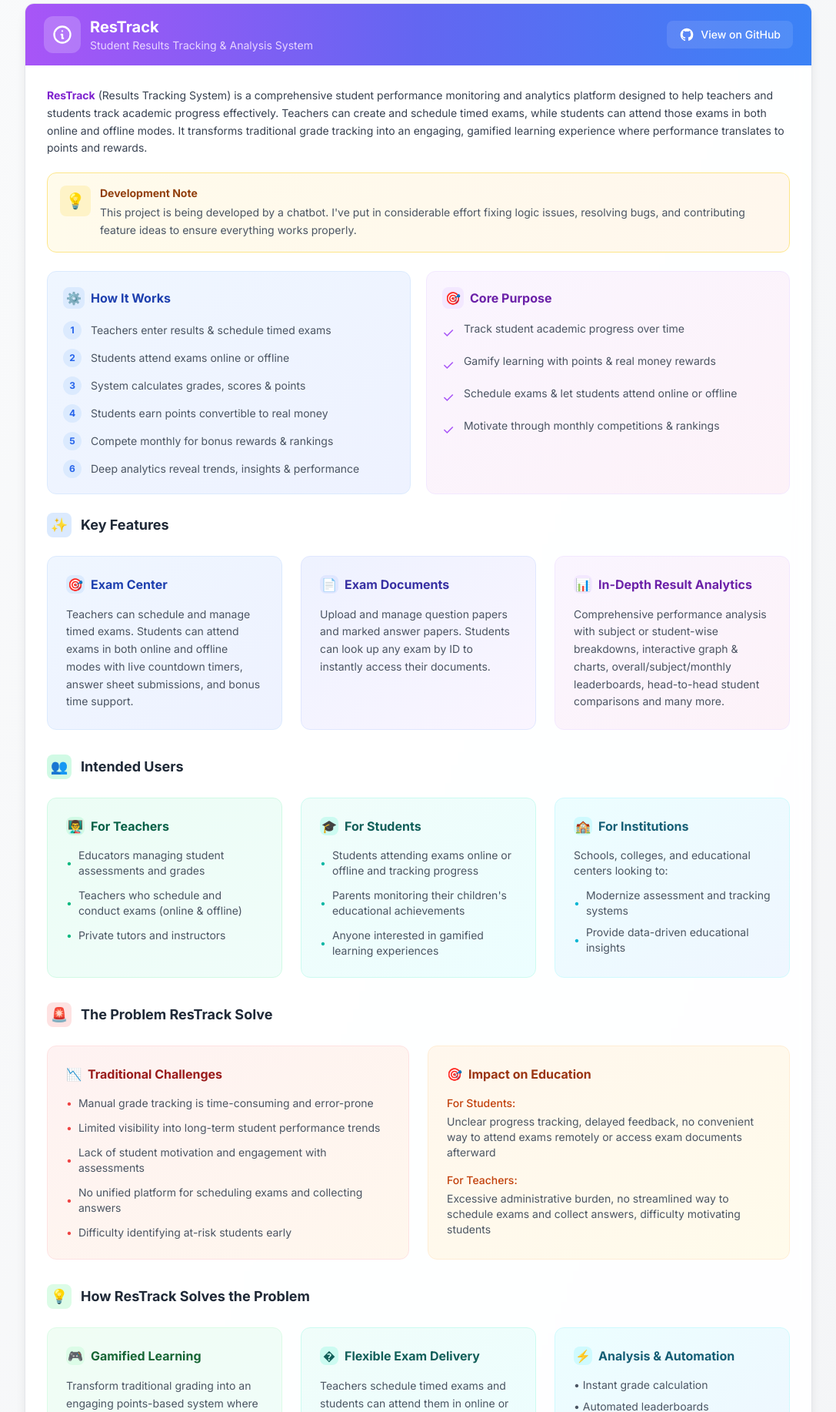
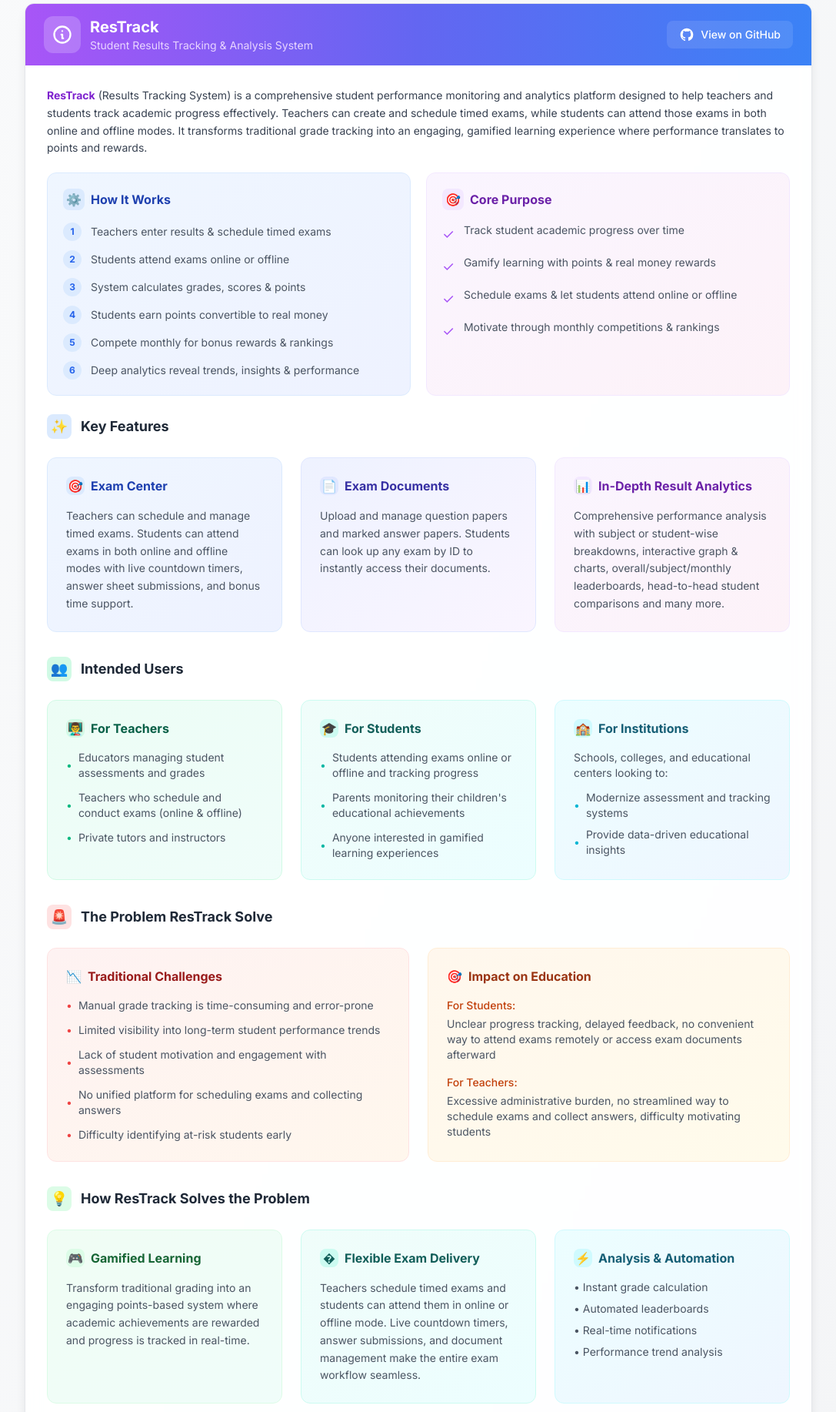
Before and after one commit to ehtesam75/ResTrack, a Django app: page /about/ in a window 1280 px wide. Shown: the part 117-1951 px from the top of the page at 77% size, without its empty margins (96-1183 px from the left). Run offline with Django 5.2, Linux system fonts and the light colour scheme; some libraries are stand-ins or nearby versions.

Commit message:
Remove development notes from about page and update project description for clarity

```diff
--- a/marks/templates/marks/about.html
+++ b/marks/templates/marks/about.html
@@ -37,18 +37,6 @@
             <p class="text-xs text-gray-700 leading-relaxed">
                 <strong class="text-purple-700">ResTrack</strong> (Results Tracking System) is a comprehensive student performance monitoring and analytics platform designed to help teachers and students track academic progress effectively. Teachers can create and schedule timed exams, while students can attend those exams in both online and offline modes — making it a complete assessment and tracking solution.
             </p>
-
-            {# Development note #}
-            <div class="bg-gradient-to-r from-amber-50 to-orange-50 rounded-lg p-2.5 border border-amber-200">
-                <div class="flex items-start gap-2">
-                    <span class="text-base">💡</span>
-                    <div>
-                        <p class="text-xs text-gray-700 leading-relaxed">
-                            This project is being developed by a chatbot. I've put in considerable effort fixing logic issues, resolving bugs, and contributing feature ideas to ensure everything works properly.
-                        </p>
-                    </div>
-                </div>
-            </div>
 
             {# Purpose section #}
             <div class="bg-purple-50 rounded-lg p-2.5 border-l-3 border-purple-500">
@@ -363,25 +351,11 @@
         </div>
     </div>
 
-    {# Project description and development note #}
+    {# Project description #}
     <div class="px-7 py-7">
         <p class="text-sm text-gray-700 leading-relaxed mb-5">
             <strong class="text-purple-700">ResTrack</strong> (Results Tracking System) is a comprehensive student performance monitoring and analytics platform designed to help teachers and students track academic progress effectively. Teachers can create and schedule timed exams, while students can attend those exams in both online and offline modes. It transforms traditional grade tracking into an engaging, gamified learning experience where performance translates to points and rewards.
         </p>
-
-        <div class="bg-gradient-to-r from-amber-50 to-orange-50 rounded-xl p-4 border border-amber-200 mb-6">
-            <div class="flex items-start gap-3">
-                <div class="w-10 h-10 bg-amber-100 rounded-lg flex items-center justify-center flex-shrink-0">
-                    <span class="text-xl">💡</span>
-                </div>
-                <div>
-                    <h4 class="text-sm font-bold text-amber-800 mb-1">Development Note</h4>
-                    <p class="text-sm text-gray-600 leading-relaxed">
-                        This project is being developed by a chatbot. I've put in considerable effort fixing logic issues, resolving bugs, and contributing feature ideas to ensure everything works properly.
-                    </p>
-                </div>
-            </div>
-        </div>
 
         {# How it works and core purpose #}
         <div class="grid grid-cols-2 gap-5 mb-6">
--- a/marks/templates/marks/base.html
+++ b/marks/templates/marks/base.html
@@ -354,7 +354,7 @@
                 <span>Delete Account</span>
             </a>
             {% endif %}
-            <a href="{% url 'logout' %}" class="text-red-600 hover:bg-red-50 border-l-2 border-transparent flex items-center gap-2.5 px-3 py-2.5 rounded-r-lg font-medium transition-all text-sm">
+            <a href="{% url 'logout' %}" class="text-red-600 hover:bg-red-50 border-l-2 border-transparent flex items-center gap-2.5 px-3 py-2.5 rounded-r-lg font-medium transition-all text-sm mb-3">
                 <div class="w-8 h-8 rounded-lg bg-red-100 flex items-center justify-center">
                     <svg class="w-4 h-4 text-red-500" fill="none" stroke="currentColor" viewBox="0 0 24 24">
                         <path stroke-linecap="round" stroke-linejoin="round" stroke-width="2" d="M17 16l4-4m0 0l-4-4m4 4H7m6 4v1a3 3 0 01-3 3H6a3 3 0 01-3-3V7a3 3 0 013-3h4a3 3 0 013 3v1"></path>
```
